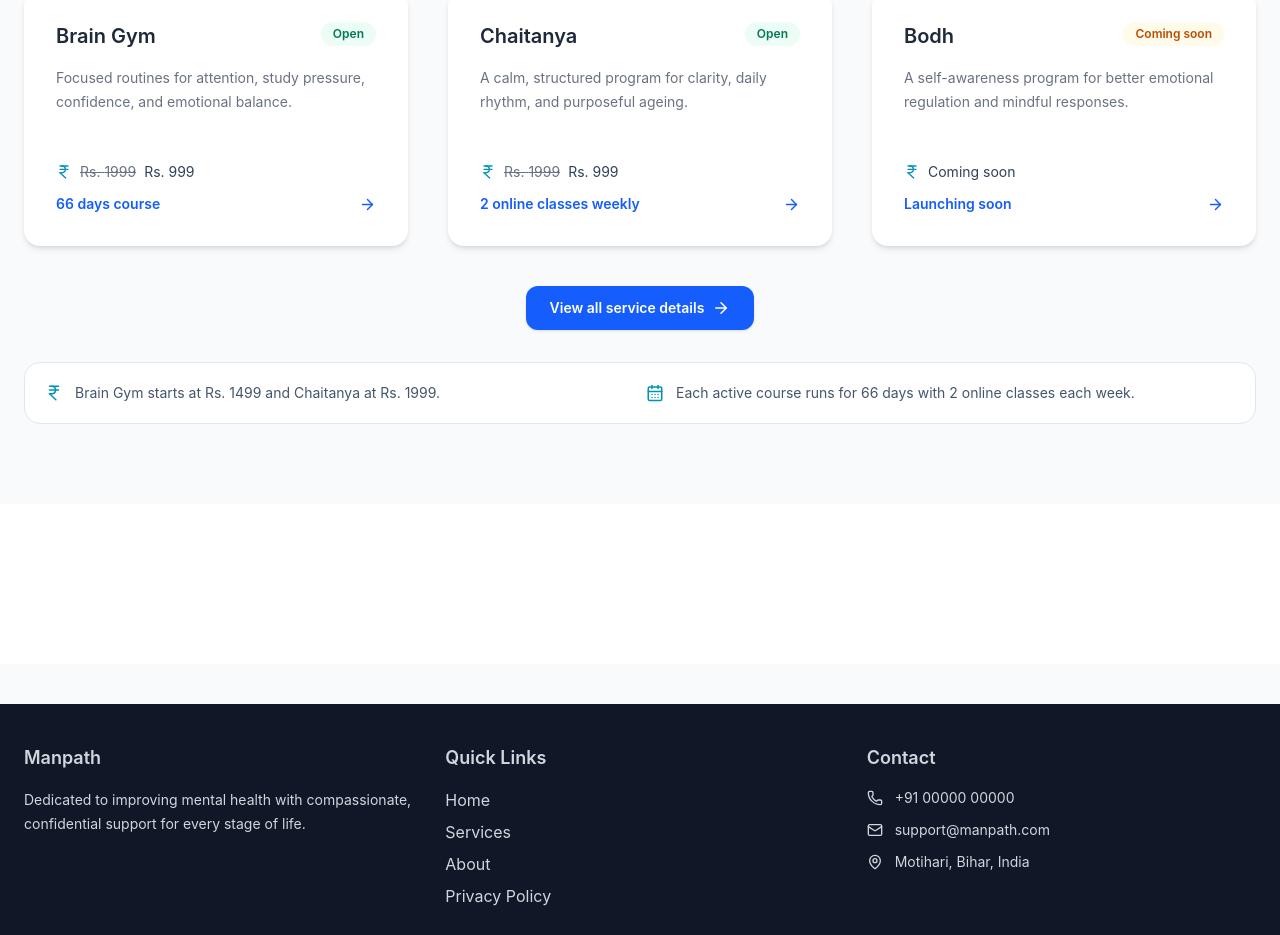
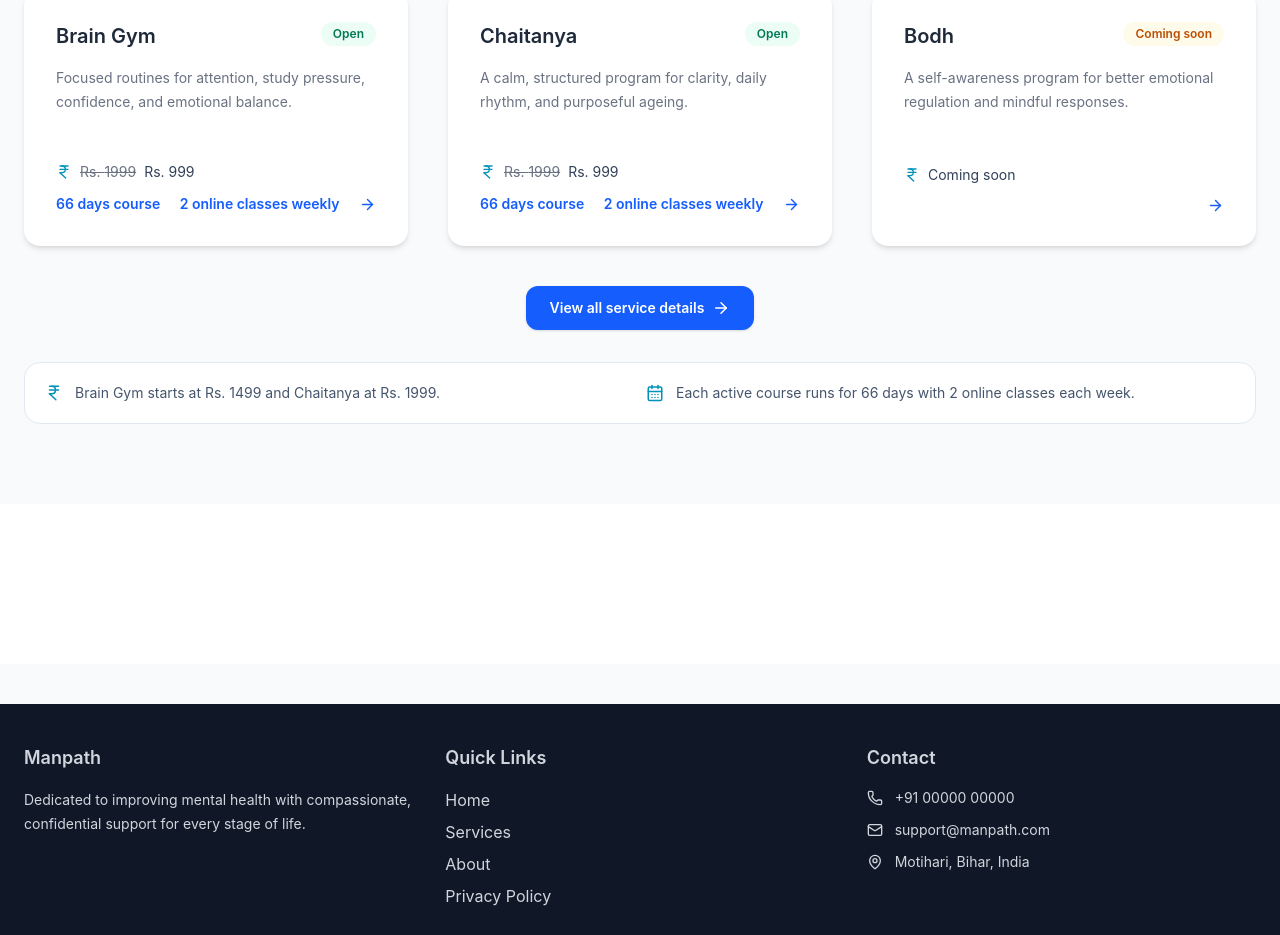
Before and after one commit to AniketKumar5155/Mansapath-Frontend, a React (Vite) app: page / in a window 1280 px wide. Shown: the part 1480-2415 px from the top of the page. Built offline with nearby package versions, Linux system fonts and the light colour scheme; no server answers.

Commit message:
backend-api

```diff
--- a/src/component/Form.jsx
+++ b/src/component/Form.jsx
@@ -106,17 +106,17 @@
   {
     value: "BRAIN GYM",
     title: "Brain Gym",
-    description: "Focus, confidence, study pressure, and emotional balance.",
+    description: "Strengthening focus and emotional balance",
   },
   {
     value: "CHAITANYA",
     title: "Chaitanya",
-    description: "Calm, clarity, daily rhythm, and purposeful ageing.",
+    description: "Awakening calm, clarity, and purpose",
   },
   {
     value: "BODH",
     title: "Bodh",
-    description: "Self-awareness, emotional regulation, and mindful responses.",
+    description: "Awareness and understanding",
     comingSoon: true,
   },
 ];
--- a/src/component/HomepageOfferCard.jsx
+++ b/src/component/HomepageOfferCard.jsx
@@ -2,7 +2,7 @@
 import { ArrowRight, IndianRupee } from "lucide-react";
 import { useNavigate } from "react-router-dom";
 
-const HomepageOfferCard = ({ title, desc, dark, fee, originalFee, meta, status, onClick }) => {
+const HomepageOfferCard = ({ title, desc, dark, fee, originalFee, meta1, meta2, status, onClick }) => {
   const navigate = useNavigate();
 
   return (
@@ -53,7 +53,8 @@
           )}
         </div>
         <div className="mt-3 flex items-center justify-between gap-3 text-sm font-semibold text-blue-600">
-          <span>{meta}</span>
+          <span>{meta1}</span>
+          <span>{meta2}</span>
           <ArrowRight size={17} />
         </div>
       </div>
--- a/src/page/HomePage.jsx
+++ b/src/page/HomePage.jsx
@@ -49,7 +49,8 @@
       desc: "Focused routines for attention, study pressure, confidence, and emotional balance.",
       originalFee: "1999",
       fee: "999",
-      meta: "66 days course",
+      meta1: "66 days course",
+      meta2: "2 online classes weekly",
       status: "Open",
     },
     {
@@ -58,7 +59,8 @@
       desc: "A calm, structured program for clarity, daily rhythm, and purposeful ageing.",
       originalFee: "1999",
       fee: "999",
-      meta: "2 online classes weekly",
+      meta1: "66 days course",
+      meta2: "2 online classes weekly",
       status: "Open",
     },
     {
@@ -207,7 +209,8 @@
                   desc={card.desc}
                   fee={card.fee}
                   originalFee={card.originalFee}
-                  meta={card.meta}
+                  meta1={card.meta1}
+                  meta2={card.meta2}
                   status={card.status}
                   onClick={() => navigate("/services")}
                 />
```
Also changed, not shown: 2 other files (tests, documents, lock files or other folders).
